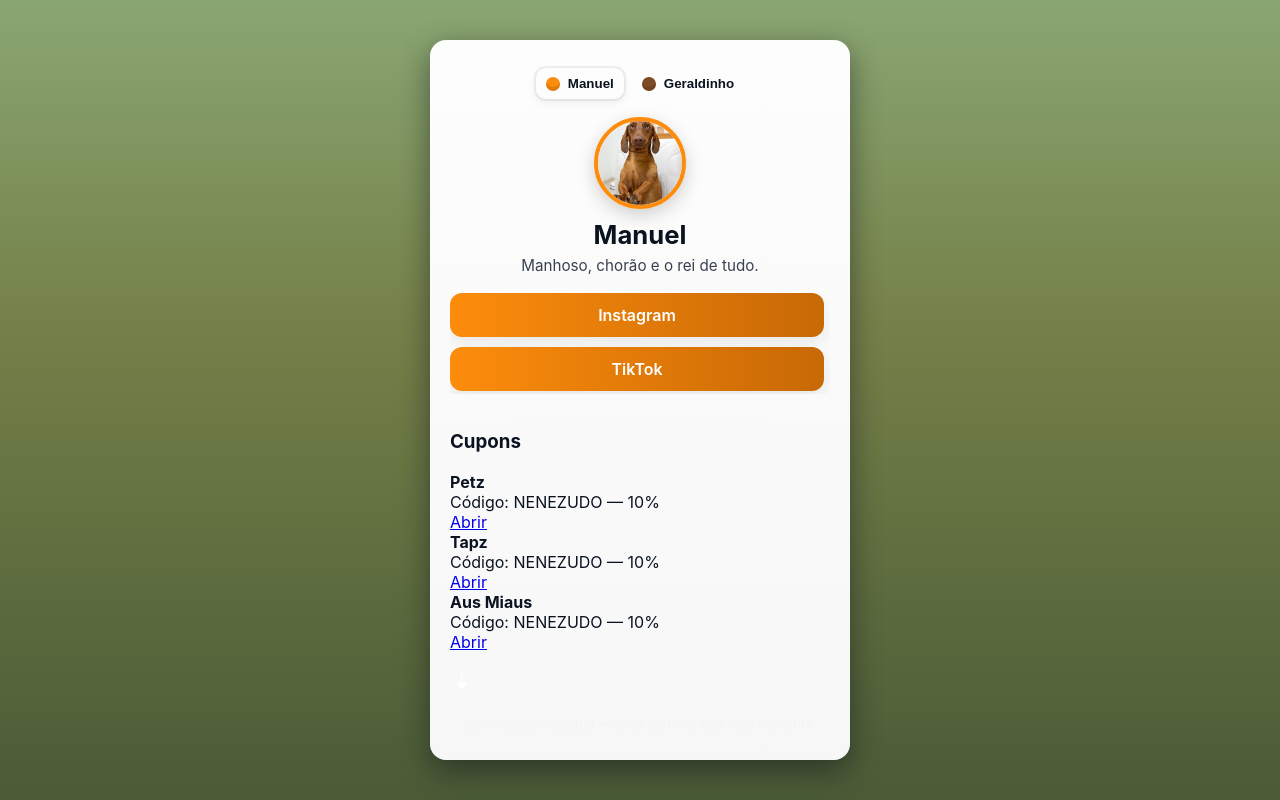
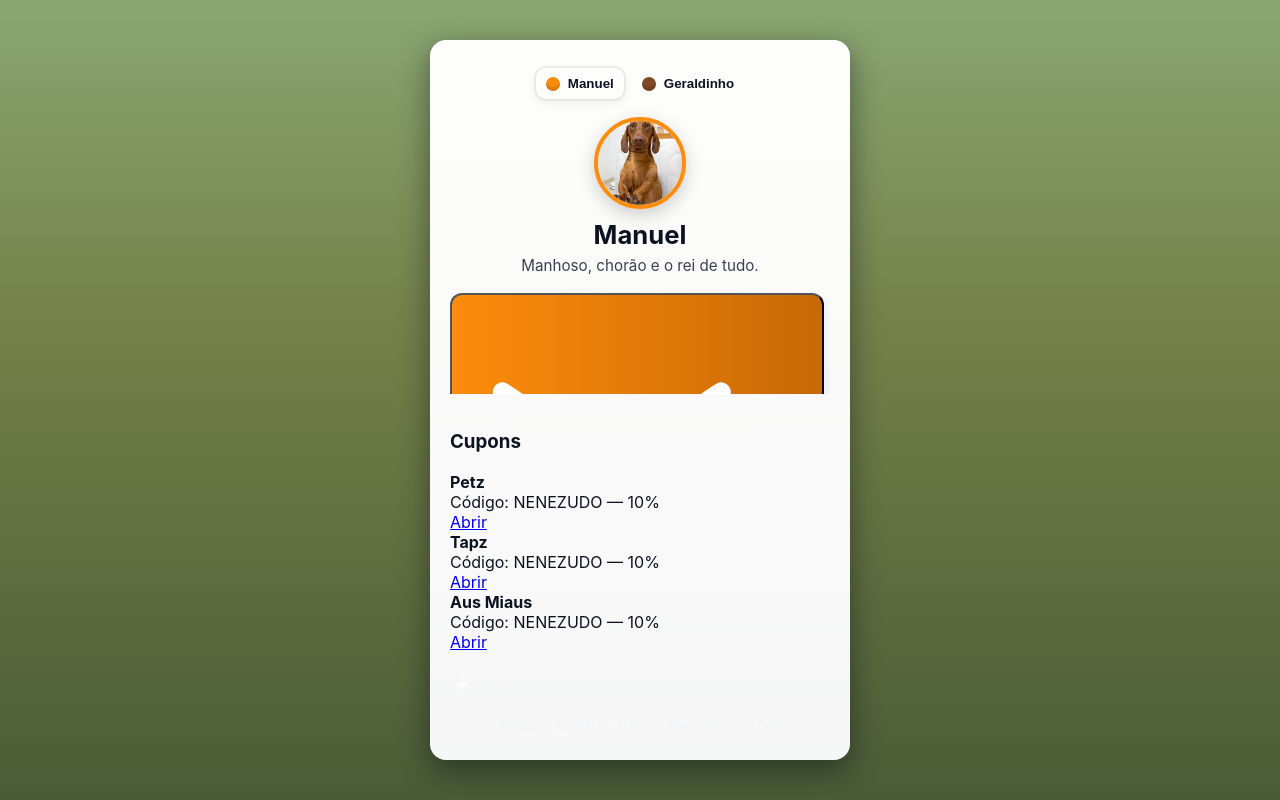
Before and after one commit to rogerit4iot/manuelegeraldinho, a React (Vite) app: page / in a window 1280 px wide. Shown: the top 800 px of the page. Built offline with nearby package versions, Linux system fonts and the light colour scheme; the HTML template or start-up script is replaced by a standard one.

Commit message:
Versao final

```diff
--- a/src/App.jsx
+++ b/src/App.jsx
@@ -24,11 +24,26 @@ export default function App(){
   const p = profiles[active]
 
   const links = [
-    { label: 'Instagram', href: 'https://www.instagram.com/manuel_geraldinho/' },
+    { label: 'Contato', href: 'mailto:manueldaaventura@gmail.com' },
+    { label: 'Loja - Mercado Livre', href: 'https://www.mercadolivre.com.br/social/nnzd' },
     { label: 'TikTok', href: 'https://www.tiktok.com/@manuel.da.aventura' },
-    { label: 'Loja - Mercado Livre', href: 'https://www.mercadolivre.com.br/social/nnzd' },
-    { label: 'Contato', href: 'mailto:contato@meudog.com' }
+    { label: 'Instagram', href: 'https://www.instagram.com/manuel_geraldinho/' }
   ]
+
+  const [toast, setToast] = useState(null)
+
+  async function handleCopyEmail(e, href){
+    e.preventDefault()
+    try{
+      const email = href.replace(/^mailto:/, '')
+      await navigator.clipboard.writeText(email)
+      setToast('Email copiado para a área de transferência')
+      setTimeout(()=> setToast(null), 2600)
+    }catch(err){
+      setToast('Não foi possível copiar o email')
+      setTimeout(()=> setToast(null), 2600)
+    }
+  }
 
   const coupons = [
     { title: 'Petz', code: 'NENEZUDO', discount: '10%', url: 'https://www.petz.com.br/' },
@@ -81,9 +96,50 @@ export default function App(){
         </div>
 
         <div className="links">
-          {links.map((l, i) => (
-            <a className="btn" key={i} href={l.href} target="_blank" rel="noopener noreferrer">{l.label}</a>
-          ))}
+          {links.map((l, i) => {
+            const isMail = l.href && l.href.startsWith('mailto:')
+            const key = `link-${i}`
+            const Icon = ({type}) => {
+              // simpler, more consistent icons (solid strokes) for better legibility
+              switch(type){
+                case 'mail': return (
+                  <svg className="icon" viewBox="0 0 24 24" xmlns="http://www.w3.org/2000/svg" fill="none" stroke="currentColor" strokeWidth="1.6" strokeLinecap="round" strokeLinejoin="round"><path d="M3 8.5v7a2 2 0 0 0 2 2h14a2 2 0 0 0 2-2v-7"/><polyline points="21 7 12 13 3 7"/></svg>
+                )
+                case 'shop': return (
+                  <svg className="icon" viewBox="0 0 24 24" xmlns="http://www.w3.org/2000/svg" fill="none" stroke="currentColor" strokeWidth="1.6" strokeLinecap="round" strokeLinejoin="round"><path d="M6 2l1.5 3h9L18 2H6z"/><path d="M3 7h18v11a2 2 0 0 1-2 2H5a2 2 0 0 1-2-2V7z"/></svg>
+                )
+                case 'tiktok': return (
+                  <svg className="icon" viewBox="0 0 24 24" xmlns="http://www.w3.org/2000/svg" fill="none" stroke="currentColor" strokeWidth="1.6" strokeLinecap="round" strokeLinejoin="round"><path d="M9 9v6a3 3 0 1 0 3-3V6h3"/><circle cx="20" cy="6" r="1"/></svg>
+                )
+                case 'instagram': return (
+                  <svg className="icon" viewBox="0 0 24 24" xmlns="http://www.w3.org/2000/svg" fill="none" stroke="currentColor" strokeWidth="1.6" strokeLinecap="round" strokeLinejoin="round"><rect x="3" y="3" width="18" height="18" rx="5"/><circle cx="12" cy="12" r="3"/><circle cx="17.5" cy="6.5" r="0.5"/></svg>
+                )
+                default: return null
+              }
+            }
+
+            if(isMail){
+              return (
+                <button key={key} className="btn btn-copy" onClick={(e)=>handleCopyEmail(e, l.href)} aria-label={`Copiar email ${l.href}`}>
+                  <Icon type="mail" />
+                  {l.label}
+                </button>
+              )
+            }
+
+            // choose icon by label
+            let type = 'shop'
+            if(/instagram/i.test(l.label)) type = 'instagram'
+            if(/tiktok/i.test(l.label)) type = 'tiktok'
+            if(/loja|mercado/i.test(l.label)) type = 'shop'
+
+            return (
+              <a className="btn" key={key} href={l.href} target="_blank" rel="noopener noreferrer">
+                <Icon type={type} />
+                {l.label}
+              </a>
+            )
+          })}
         </div>
 
         <div className="coupons" ref={couponsRef}>
@@ -104,6 +160,9 @@ export default function App(){
             <path d="M18 13l-6 6-6-6" fill="white" opacity="0.92"/>
           </svg>
         </div>
+        {toast && (
+          <div className={`toast show`} role="status" aria-live="polite">{toast}</div>
+        )}
 
         <footer className="card-footer">Sem rolagem global — área de links rola internamente</footer>
       </section>
--- a/src/styles.css
+++ b/src/styles.css
@@ -56,17 +56,46 @@ body {
   display: inline-flex;
   align-items: center;
   justify-content: center;
-  padding: 10px 12px; /* reduzir padding para caber mais */
+  padding: 8px 10px; /* diminuir altura */
   border-radius: 10px;
   text-decoration: none;
   font-weight: 700;
   color: #fff;
   background: linear-gradient(90deg,var(--accent),var(--accent-dark));
-  box-shadow: 0 6px 14px rgba(0,0,0,0.08);
+  box-shadow: 0 4px 10px rgba(0,0,0,0.06);
   transition: transform .12s ease, box-shadow .12s ease, background .15s ease;
+  font-size: 0.92rem;
+  min-height: 36px;
+}
+.btn:hover { transform: translateY(-1px); box-shadow: 0 6px 14px rgba(0,0,0,0.08); }
+
+/* Icon inside buttons */
+.btn { display:flex; align-items:center; gap:8px; }
+.icon { width:16px; height:16px; flex:0 0 16px; color: rgba(255,255,255,0.95); }
+.btn-copy .icon { color: #fff; }
+
+/* Remove sombra/borda escura apenas do botão de contato */
+.btn-copy { box-shadow: none; }
+.btn-copy:hover { transform: none; }
+
+/* Toast notification */
+.toast {
+  position: fixed;
+  left: 50%;
+  transform: translateX(-50%);
+  bottom: 28px;
+  background: rgba(11,18,32,0.92);
+  color: #fff;
+  padding: 10px 14px;
+  border-radius: 10px;
+  box-shadow: 0 8px 30px rgba(2,6,23,0.5);
   font-size: 0.95rem;
+  opacity: 0;
+  pointer-events: none;
+  transition: opacity .18s ease, transform .18s ease;
 }
-.btn:hover { transform: translateY(-2px); box-shadow: 0 8px 18px rgba(0,0,0,0.12); }
+.toast.show { opacity: 1; transform: translateX(-50%) translateY(0); pointer-events: auto; }
+
 
 .card-footer { text-align: center; color: #f3f4f6; font-size: 0.85rem; }
 
```
Also changed, not shown: 1 other file (tests, documents, lock files or other folders).
